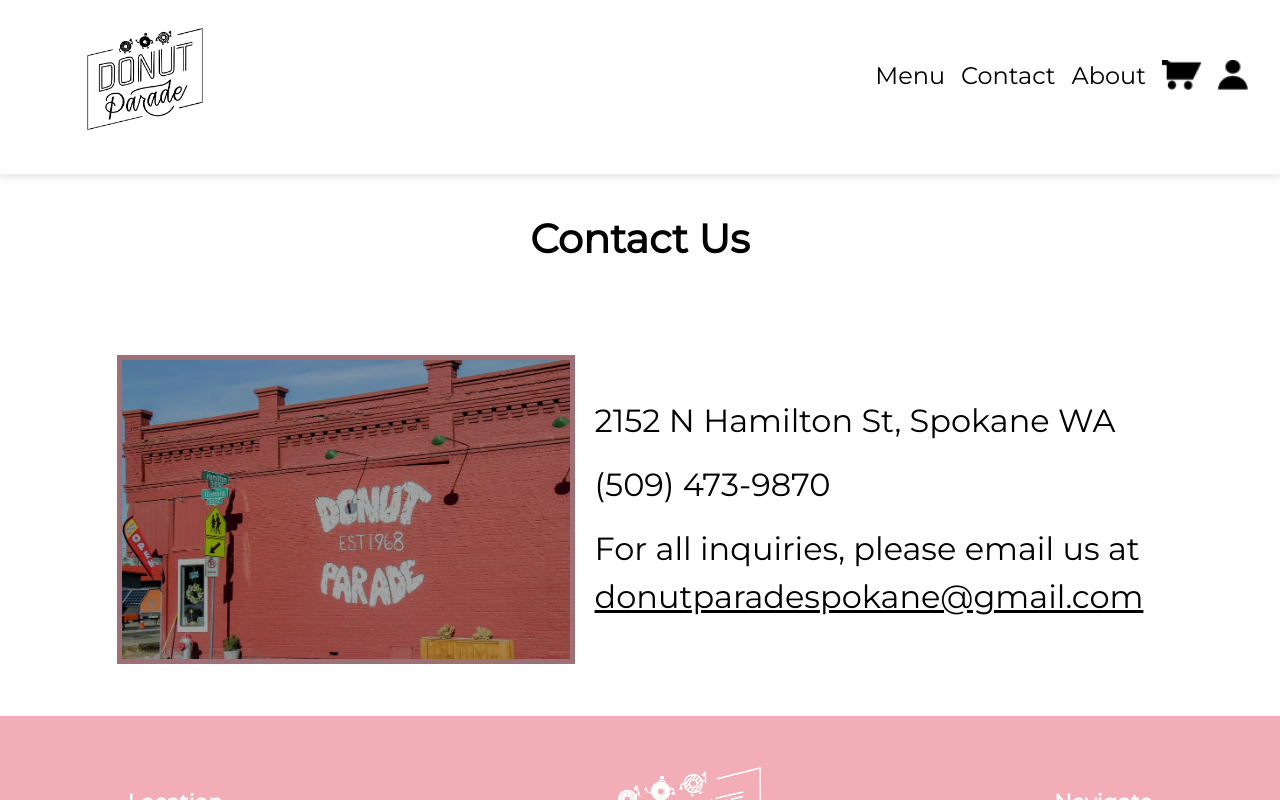
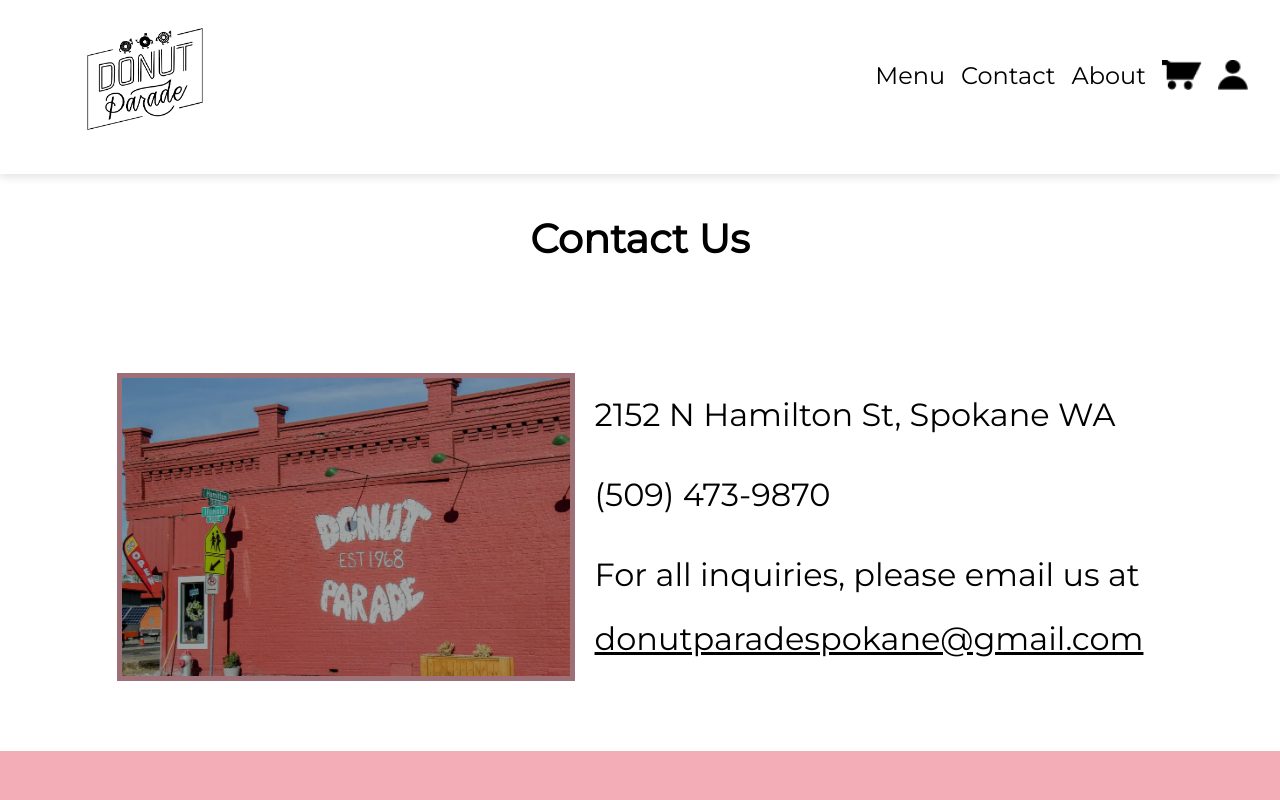
Before and after one commit to CSCD488-Winter2024/project-description-user-stories-and-glossary-project-unknown, a React (Vite) app in the folder DonutParade/: page /contact in a window 1280 px wide. Built offline with nearby package versions, Linux system fonts and the light colour scheme; a web font is replaced by a local one.

Commit message:
Added some space between lines

```diff
--- a/DonutParade/src/styles/Contact.css
+++ b/DonutParade/src/styles/Contact.css
@@ -49,7 +49,7 @@
   margin:20px;
   display:flex;
   flex-direction: column;
-  line-height:1.5;
+  line-height:2;
 }
 
 #contact {
```
